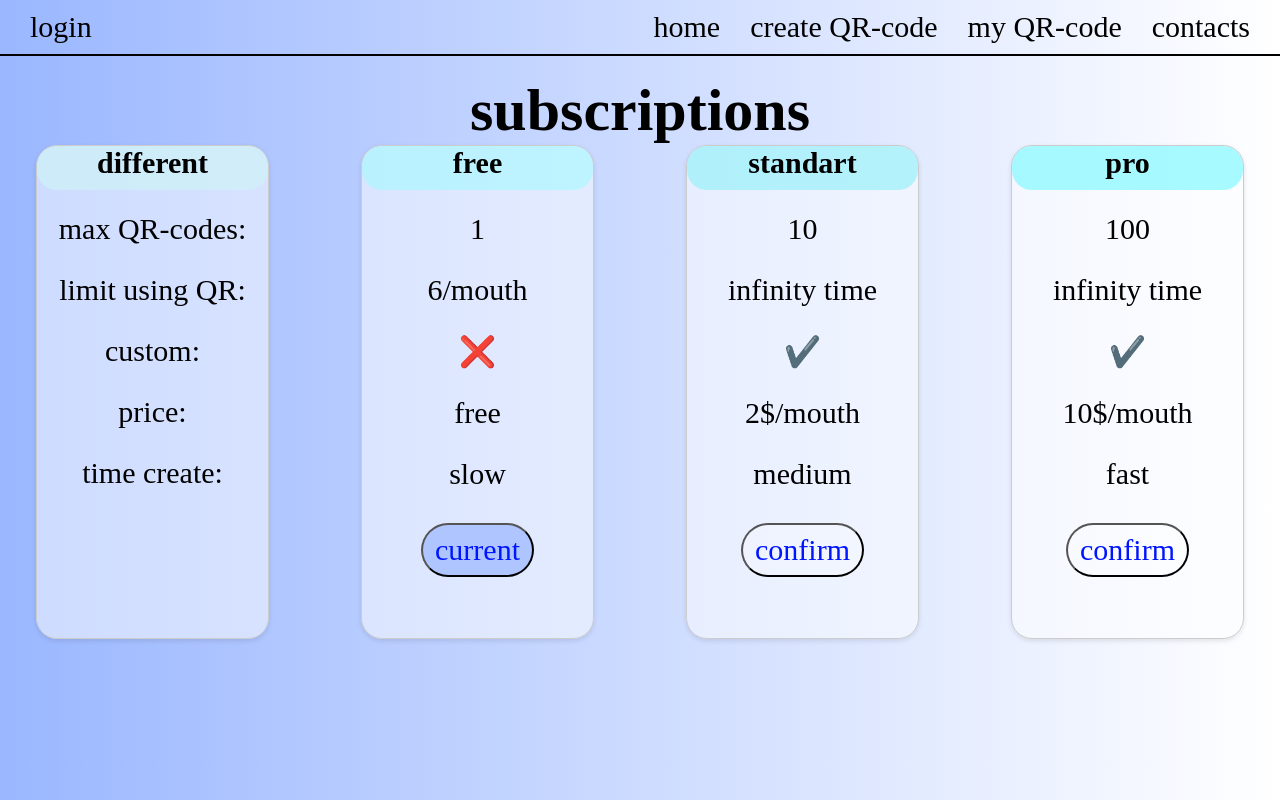
After one commit to IllyaEpik/QR-app, a Django app: page /subscriptions/ in a window 1280 px wide. The commit adds this page. Run offline with Django 5.2, Linux system fonts and the light colour scheme; some web fonts are replaced.

Commit message:
website layout

```diff
--- a/QR_app/urls.py
+++ b/QR_app/urls.py
@@ -18,6 +18,7 @@ from django.contrib import admin
 from django.urls import path, include
 from home.views import view_home
 from contacts.views import view_contacts
+from subscriptions.views import view_subscriptions
 # from user.urls import
 
 
@@ -26,7 +27,8 @@ urlpatterns = [
     path('',view=view_home),
     path('user/',include("user.urls")),
     path('/contacts', view=view_contacts, name="contacts"),
-    path('QR_cods/',include("QR_cods.urls"))
+    path('QR_cods/',include("QR_cods.urls")),
+    path('subscriptions/',view_subscriptions)
     # path('qr_cods/', view=render_qr_cods, name="create_qr_cods"),
     # path('qr_cods/', view=render_qr_cods, name="create_qr_cods")
 ]
--- /dev/null
+++ b/subscriptions/static/subscriptions/style.css
@@ -0,0 +1,89 @@
+*{
+    font-size: 30px;
+}
+
+
+
+
+.content {
+text-align: center;
+margin: 20px auto;
+}
+
+
+.plans {
+display: flex;
+justify-content: center;
+gap: 20px;
+}
+.color-div{
+    background-color: #CDF5F699;
+    margin: 0px;
+    padding: 0px;
+    border-radius: 20px;
+}
+
+.plan {
+background-color: rgba(255, 255, 255, 0.5);
+border: 1px solid #ccc;
+display: flex;
+flex-direction: column;
+gap: 17px;
+border-radius: 21px;
+/* padding: 20px; */
+width: 231px;
+height: 492px;
+box-shadow: 0 2px 5px rgba(0, 0, 0, 0.1);
+}
+.free-color-div{
+    background-color: #A6FBFF99;
+}
+/* 8CF2F8 */
+.standart-color-div{
+    background-color: #8CF2F899;
+}
+.pro-color-div{
+    background-color: #83F9FFB3;
+}
+.plan h2 {
+margin-bottom: 10px;
+}
+h1{
+    font-size: 60px;
+}
+.plan p {
+margin: 5px 0px;
+}
+
+.plan span {
+font-weight: bold;
+padding: 20px 50px;
+}
+
+.cross {
+color: red;
+}
+
+.check {
+color: green;
+}
+
+button {
+margin-top: 10px;
+padding: 8px 12px;
+border-radius: 4px;
+background-color: rgba(255, 255, 255, 0.2);
+color: #0015FF;
+cursor: pointer;
+border-radius: 90px;
+}
+
+button.current {
+background-color: #9AB7FFB3;
+cursor: default;
+}
+
+button:hover:not(.current) {
+border-color: #83F9FF;
+background-color: #83F9FF33;
+}
--- /dev/null
+++ b/subscriptions/templates/subscriptions/index.html
@@ -0,0 +1,62 @@
+{% extends "base.html" %}
+{% load static %}
+{% block link  %} <link rel="stylesheet" href="{% static 'subscriptions/style.css'%}"> {% endblock %}
+{% block content %}
+
+
+
+    <div class="content">
+      <h1>subscriptions</h1>
+
+      <div class="plans">
+
+
+
+        <div class="plan">
+            <div class="color-div">
+                <h2>different</h2>
+            </div>
+            <p>max QR-codes:</p>
+            <p>limit using QR:</p>
+            <p>custom:</p>
+            <p>price:</p>
+            <p>time create:</p>
+        </div>
+
+        <div class="plan">
+            <div class="color-div free-color-div">
+                <h2>free</h2>
+            </div>
+          <p>1</p>
+          <p>6/mouth</p>
+          <p>❌</p>
+          <p>free</p>
+          <p>slow</p>
+          <button class="current">current</button>
+        </div>
+        <div class="plan">
+            <div class="color-div standart-color-div">
+                <h2>standart</h2>
+            </div>
+          <p>10</p>
+          <p>infinity time</p>
+          <p>✔️</p>
+          <p>2$/mouth</p>
+          <p>medium</p>
+          <button>confirm</button>
+        </div>
+        <div class="plan">
+            <div class="color-div pro-color-div">
+                <h2>pro</h2>
+            </div>
+          <p>100</p>
+          <p>infinity time</p>
+          <p>✔️</p>
+          <p>10$/mouth</p>
+          <p>fast</p>
+          <button>confirm</button>
+        </div>
+      </div>
+    </div>
+
+{% endblock %}
--- a/subscriptions/views.py
+++ b/subscriptions/views.py
@@ -1,3 +1,5 @@
 from django.shortcuts import render
 
 # Create your views here.
+def view_subscriptions(request):
+    return render(request,template_name= "subscriptions/index.html")
--- a/templates/base.html
+++ b/templates/base.html
@@ -24,7 +24,10 @@
                 <div class="create-QR-cods"><a href="{% url 'create_qr_cods' %}">create QR-code</a></div>
                 <div class="my-QR-cods"><a href="{% url 'my_qr_cods' %}">my QR-code</a></div>
                 <div class="contacts"><a href="{% url 'contacts' %}">contacts</a></div>
-                <a href="" class="logout">logout</a>
+                {% if name %}
+                        <p class="logo"><img src="{% static 'images/icon.png' %}" alt="" class="icon">{{ name }}</p>
+                        <a href="" class="logout">logout</a>
+                {% endif %}
             </nav>
         </header>
         {% block content %}
```
Also changed, not shown: QR_cods/static/QR-cods/create_QR_cods.css (+46 -77 lines), QR_cods/static/QR-cods/my_QR_cods.css (+30 -4 lines), QR_cods/templates/create_QR_cods.html (+12 -10 lines), QR_cods/templates/my_QR_cods.html (+12 -6 lines), home/static/home/style.css (+38 -12 lines), home/templates/home/index.html (+16 -4 lines).
